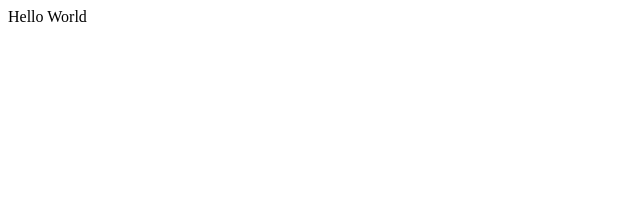
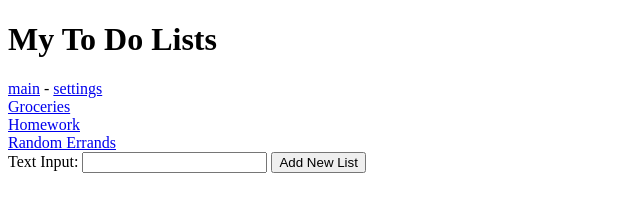
Before and after one commit to k8zhao/pui-test-app, a plain HTML site: page index.html in a window 1280 px wide. Shown: the whole page, without its empty margins (0-640 px from the left). Drawn offline with Linux system fonts and the light colour scheme.

Commit message:
created js file

```diff
--- a/index.html
+++ b/index.html
@@ -1 +1,45 @@
-Hello World
+<!DOCTYPE html>
+<html lang="en">
+<head>
+    <title>To Do App</title>
+    <!-- styles -->
+    <link rel="stylesheet" type="text/css" href="style.css">
+    <!-- fonts -->
+    <link href="https://fonts.googleapis.com/css?family=Roboto|Roboto+Slab" rel="stylesheet">
+    <!-- javascript -->
+    <script src="main.js" type="text/javascript"></script>
+</head>
+
+<body>
+    <div id="container">
+        <header>
+            <h1>My To Do Lists</h1>
+            <nav>
+                <a href="index.html">main</a> -
+                <a href="index.html">settings</a>
+            </nav>
+        </header>
+
+        <div id="todo-lists">
+            <div class="list">
+                <a href="list.html">Groceries</a>
+            </div>
+
+            <div class="list">
+                <a href="list.html">Homework</a>
+            </div>
+
+            <div class="list">
+                <a href="list.html">Random Errands</a>
+            </div>
+
+            <label for="text_input">Text Input:</label>
+            <input type ="text"></input>
+            <button onclick="addNewList()">Add New List</button>
+        </div>
+
+        </div>
+    </div>
+</body>
+
+</html>
--- /dev/null
+++ b/main.js
@@ -0,0 +1,4 @@
+function addNewList() {
+    alert('hello world alert!');
+    console.log('hello world console');
+}
```
